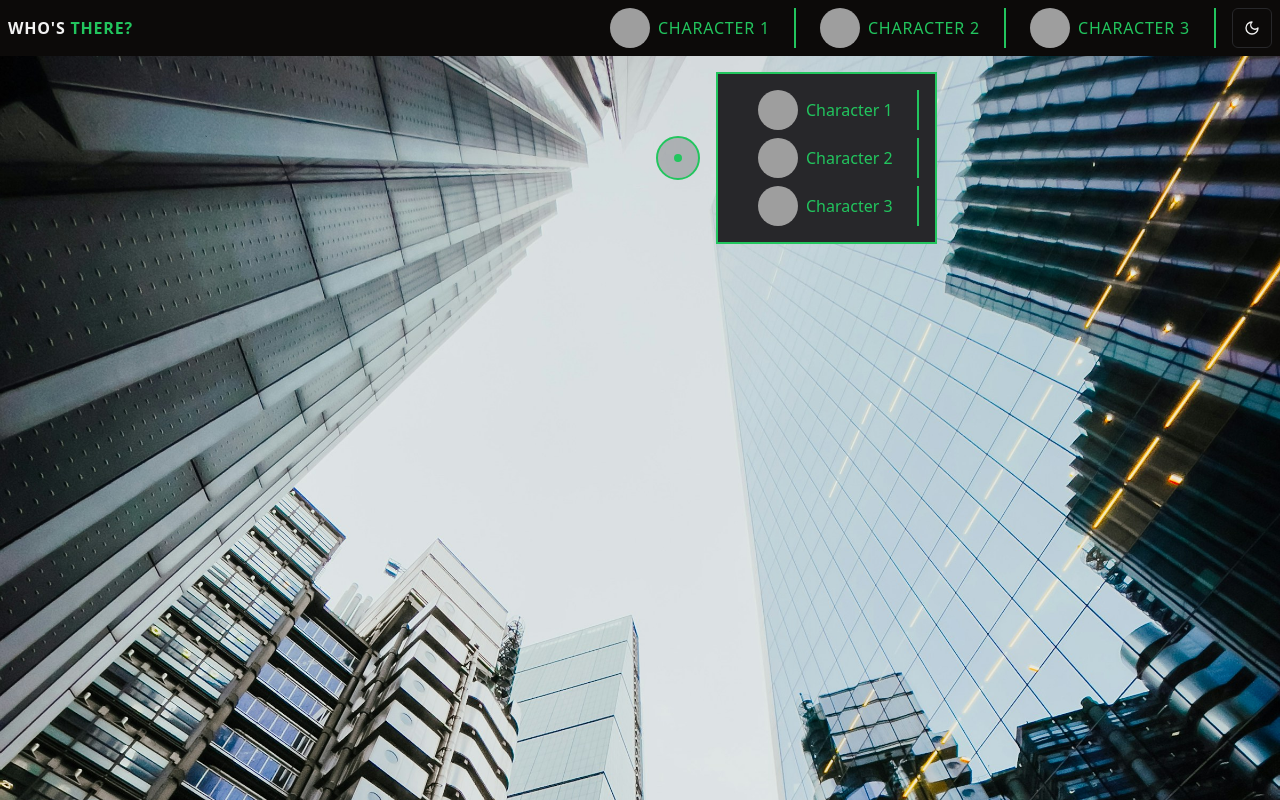
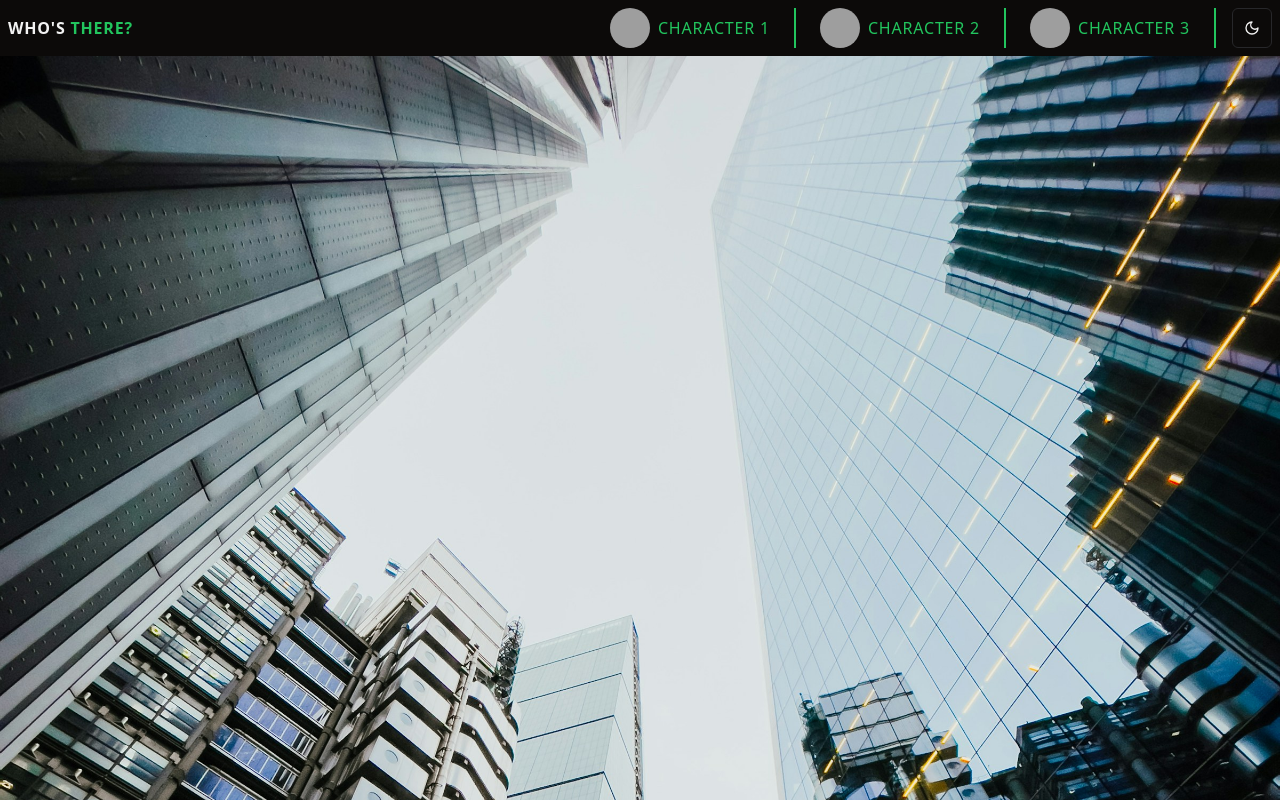
Before and after one commit to rubinimeri/photo-tagging-app, a React (Vite) app in the folder frontend/: page /game/Overload in a window 1280 px wide. Shown: the top 800 px of the page. Built offline with nearby package versions, Linux system fonts and the light colour scheme; grey boxes are pictures that could not be loaded.

Commit message:
Load crosshair on click coordinates

```diff
--- a/frontend/src/pages/GamePage/Game.tsx
+++ b/frontend/src/pages/GamePage/Game.tsx
@@ -1,15 +1,45 @@
+import React from "react";
 import EXAMPLE_GAMES from "@/exampleData.ts";
+import TargetingBox, { Crosshair } from "@/pages/GamePage/TargetingBox";
 import { useParams } from "react-router-dom";
-import TargetingBox from "@/pages/GamePage/TargetingBox.tsx";
+import { useState } from "react";
+
+const CROSSHAIR_WIDTH = 22;
+const CROSSHAIR_HEIGHT = 22;
+
+type Coordinates = {
+  x: number | null;
+  y: number | null;
+};
 
 function Game() {
   const { name } = useParams();
+  const [coordinates, setCoordinates] = useState<Coordinates>({
+    x: null,
+    y: null,
+  });
   const game = EXAMPLE_GAMES.find((g) => g.name === name) ?? { url: "" };
 
+  function handleClick(e: React.MouseEvent<HTMLDivElement>) {
+    const { left, top } = (e.target as HTMLElement).getBoundingClientRect();
+
+    const x = e.clientX - left - CROSSHAIR_WIDTH;
+    const y = e.clientY - top - CROSSHAIR_HEIGHT;
+
+    console.log(x, y);
+
+    setCoordinates({ x, y });
+  }
+
   return (
-    <main className="">
-      <TargetingBox />
-      <img src={game.url} alt="" />
+    <main className="relative">
+      {coordinates.x && (
+        <div className="absolute">
+          <Crosshair x={coordinates.x} y={coordinates.y} />
+          <TargetingBox x={coordinates.x} y={coordinates.y} />
+        </div>
+      )}
+      <img src={game.url} alt="" onClick={handleClick} />
     </main>
   );
 }
--- a/frontend/src/pages/GamePage/TargetingBox.tsx
+++ b/frontend/src/pages/GamePage/TargetingBox.tsx
@@ -18,7 +18,7 @@ const EXAMPLE_CHARACTERS = [
   },
 ];
 
-interface Target {
+/*interface Target {
   id: number;
   url: string;
   name: string;
@@ -26,29 +26,30 @@ interface Target {
 
 type TargetingBoxProps = {
   targets: Target[];
-};
+};*/
 
-function Crosshair() {
+export function Crosshair({ x, y }: { x: number | null; y: number | null }) {
   return (
-    <div className="rounded-full bg-black bg-opacity-20 border-2 border-primary p-4 w-min flex items-center justify-center">
+    <div
+      style={{
+        transform: `translate(${x}px,${y}px)`,
+      }}
+      className="rounded-full bg-black bg-opacity-20 border-2 border-primary p-4 w-min flex items-center justify-center"
+    >
       <div className="rounded-full p-[4px] bg-primary" />
     </div>
   );
 }
 
-function TargetingBox({ targets }: TargetingBoxProps) {
+function TargetingBox({ x, y }: { x: number | null; y: number | null }) {
   return (
-    <div className="flex items-center gap-4 p-4  w-max z-50 absolute left-1/2">
-      <Crosshair />
-      <div className="flex flex-col gap-2 border-2 border-primary p-4 bg-secondary">
-        {EXAMPLE_CHARACTERS.map((target) => (
-          <CharacterAvatar
-            key={target.id}
-            url={target.url}
-            name={target.name}
-          />
-        ))}
-      </div>
+    <div
+      className="flex flex-col gap-2 border-2 border-primary p-4 bg-secondary absolute"
+      style={{ transform: `translate(${x}px,${y}px)` }}
+    >
+      {EXAMPLE_CHARACTERS.map((target) => (
+        <CharacterAvatar key={target.id} url={target.url} name={target.name} />
+      ))}
     </div>
   );
 }
```
